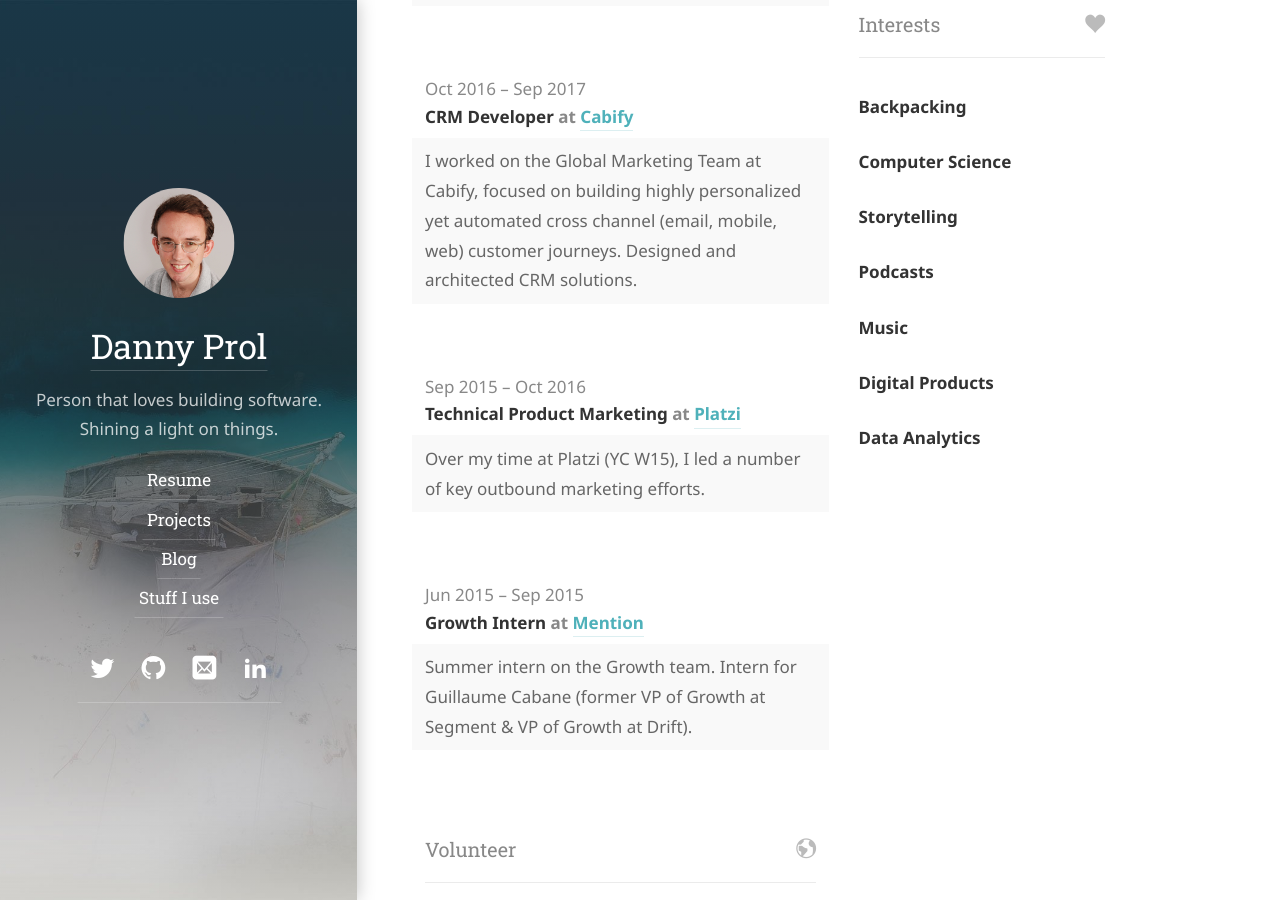
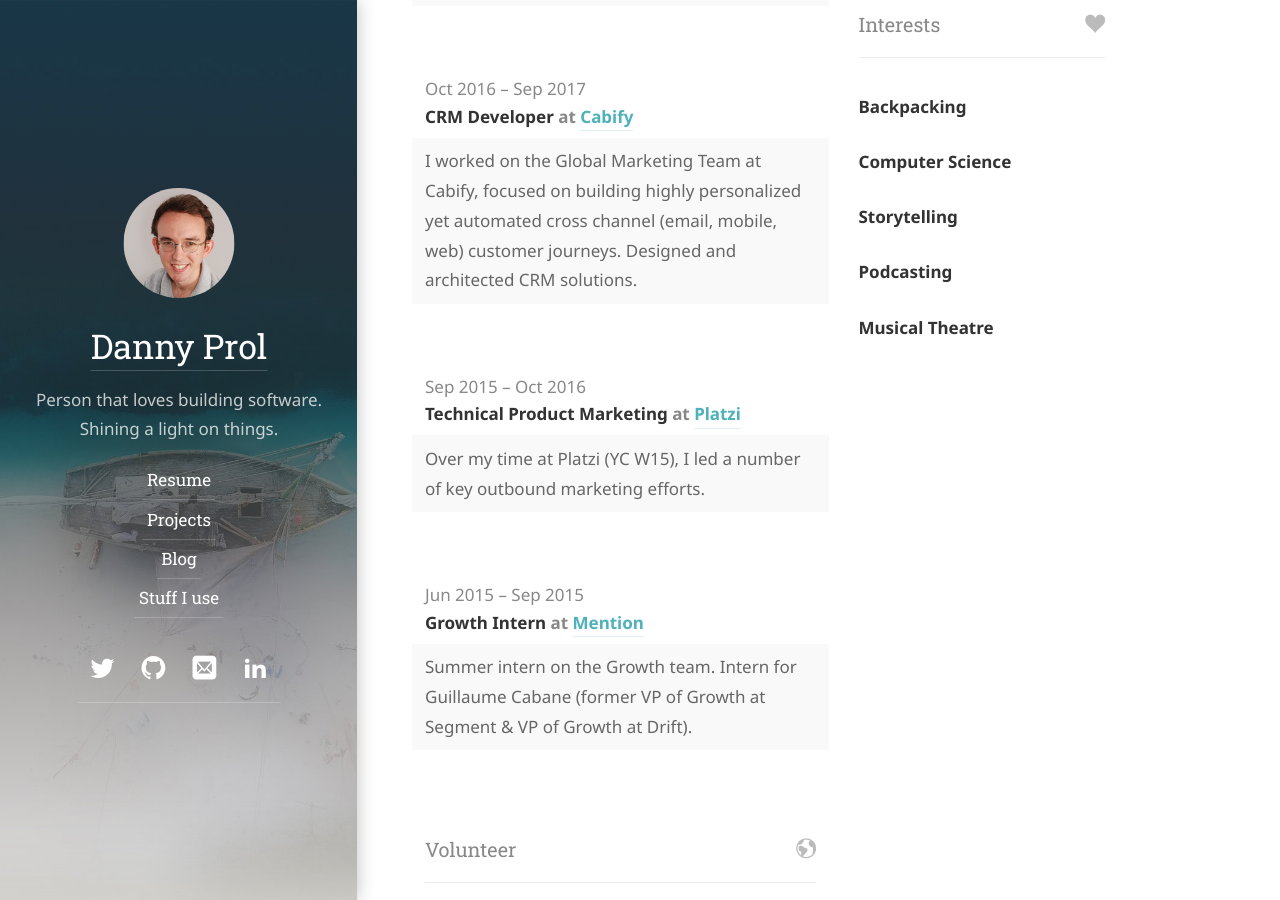
Before and after one commit to dprol/dprol.github.io, a Jekyll site: the page built from resume.md, in a window 1280 px wide and 900 px high, scrolled down 1600 px. Built offline with Jekyll 4.4.1, drawn with Linux system fonts in a browser that asks for light colours; some web fonts are replaced.

Commit message:
Update resume.yml

```diff
--- a/_data/resume.yml
+++ b/_data/resume.yml
@@ -130,7 +130,5 @@ interests:
   - name: "Backpacking"
   - name: "Computer Science"
   - name: "Storytelling"
-  - name: "Podcasts"
-  - name: "Music"
-  - name: "Digital Products"
-  - name: "Data Analytics"
+  - name: "Podcasting"
+  - name: "Musical Theatre"
```
